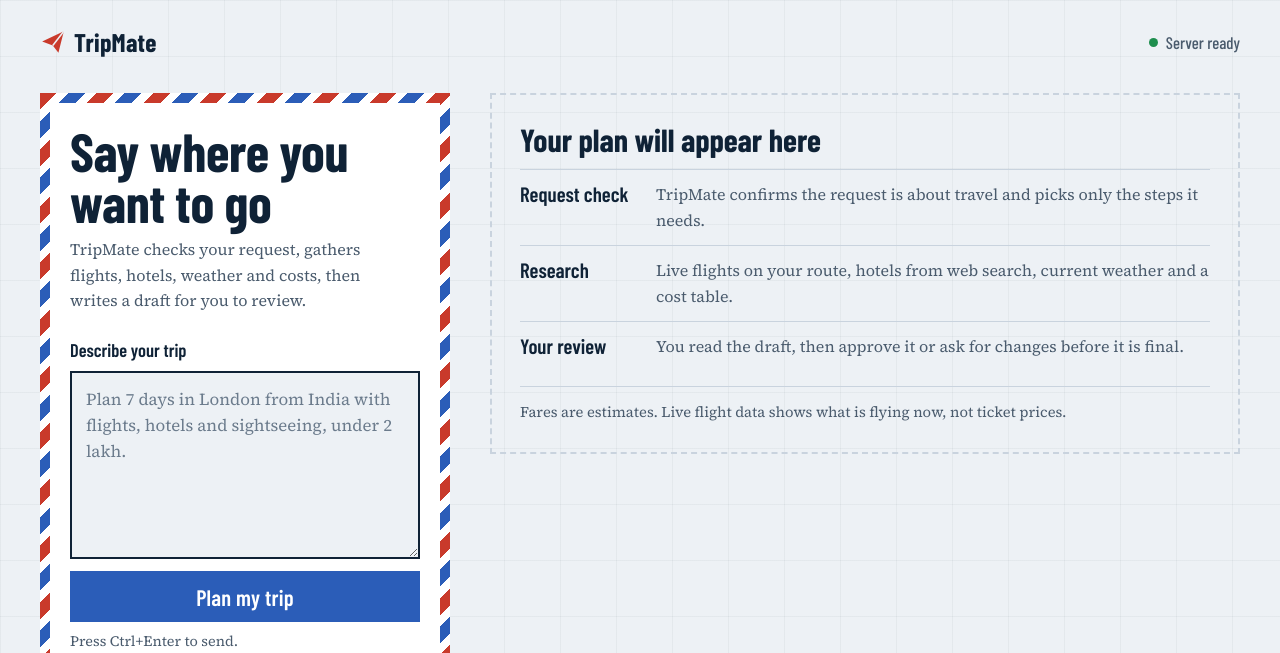
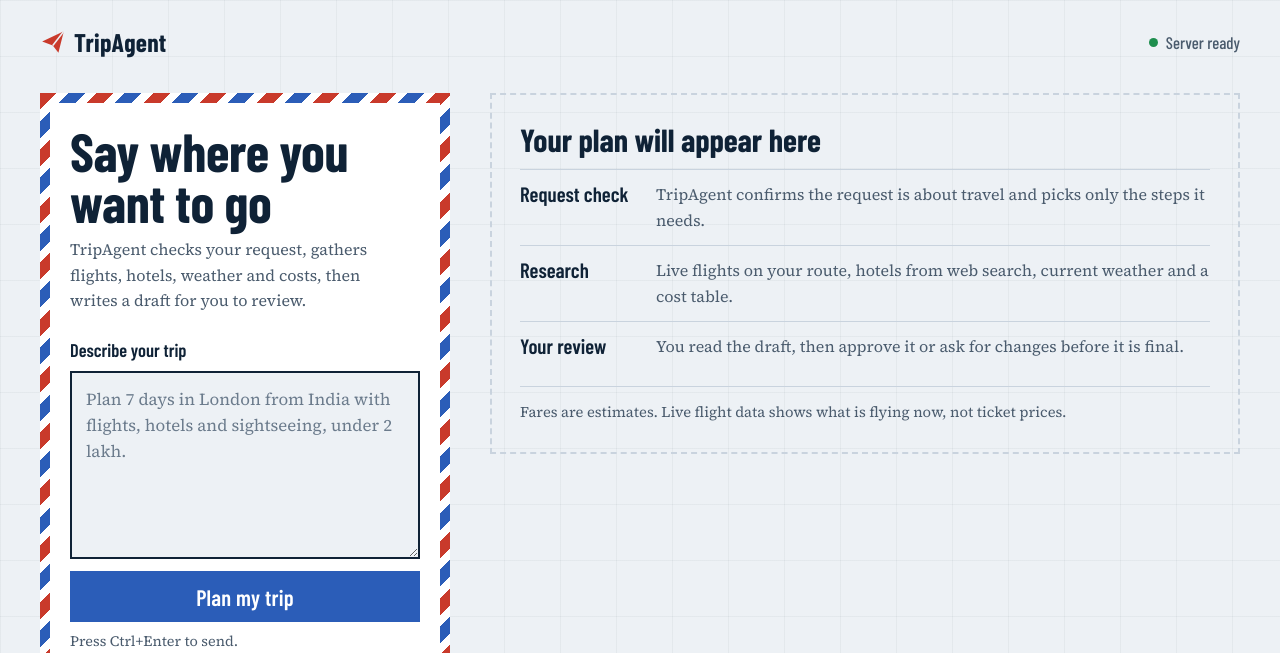
Before and after one commit to Nikil-Ralson/TripAgent, a FastAPI app: page / in a window 1280 px wide. Shown: the top 653 px of the page. Run offline with FastAPI, Linux system fonts and the light colour scheme; some libraries are stand-ins or nearby versions.

Commit message:
name change HTML

```diff
--- a/templates/index.html
+++ b/templates/index.html
@@ -21,7 +21,7 @@
                 <path d="M2 11.5 22 2l-5 20-5.2-6.8L2 11.5Z" fill="currentColor"/>
                 <path d="m11.8 15.2 10.2-13.2" stroke="#EDF1F5" stroke-width="1.4" fill="none"/>
             </svg>
-            <span>TripMate</span>
+            <span>TripAgent</span>
         </a>
 
         <p class="server-status" id="serverStatus" role="status">
@@ -37,7 +37,7 @@
             <div class="ticket">
                 <h1 id="plannerTitle">Say where you want to go</h1>
                 <p class="lede">
-                    TripMate checks your request, gathers flights, hotels, weather and costs, then writes a draft for you to review.
+                    TripAgent checks your request, gathers flights, hotels, weather and costs, then writes a draft for you to review.
                 </p>
 
                 <form id="planForm" novalidate>
@@ -97,7 +97,7 @@
                 <dl>
                     <div>
                         <dt>Request check</dt>
-                        <dd>TripMate confirms the request is about travel and picks only the steps it needs.</dd>
+                        <dd>TripAgent confirms the request is about travel and picks only the steps it needs.</dd>
                     </div>
                     <div>
                         <dt>Research</dt>
@@ -126,7 +126,7 @@
             </div>
 
             <div id="blockedBox" class="notice" hidden>
-                <h2>TripMate plans trips</h2>
+                <h2>TripAgent plans trips</h2>
                 <p id="blockedMessage"></p>
                 <p class="notice-hint">Describe a destination, a trip length or a budget, or pick an example on the left.</p>
             </div>
```
